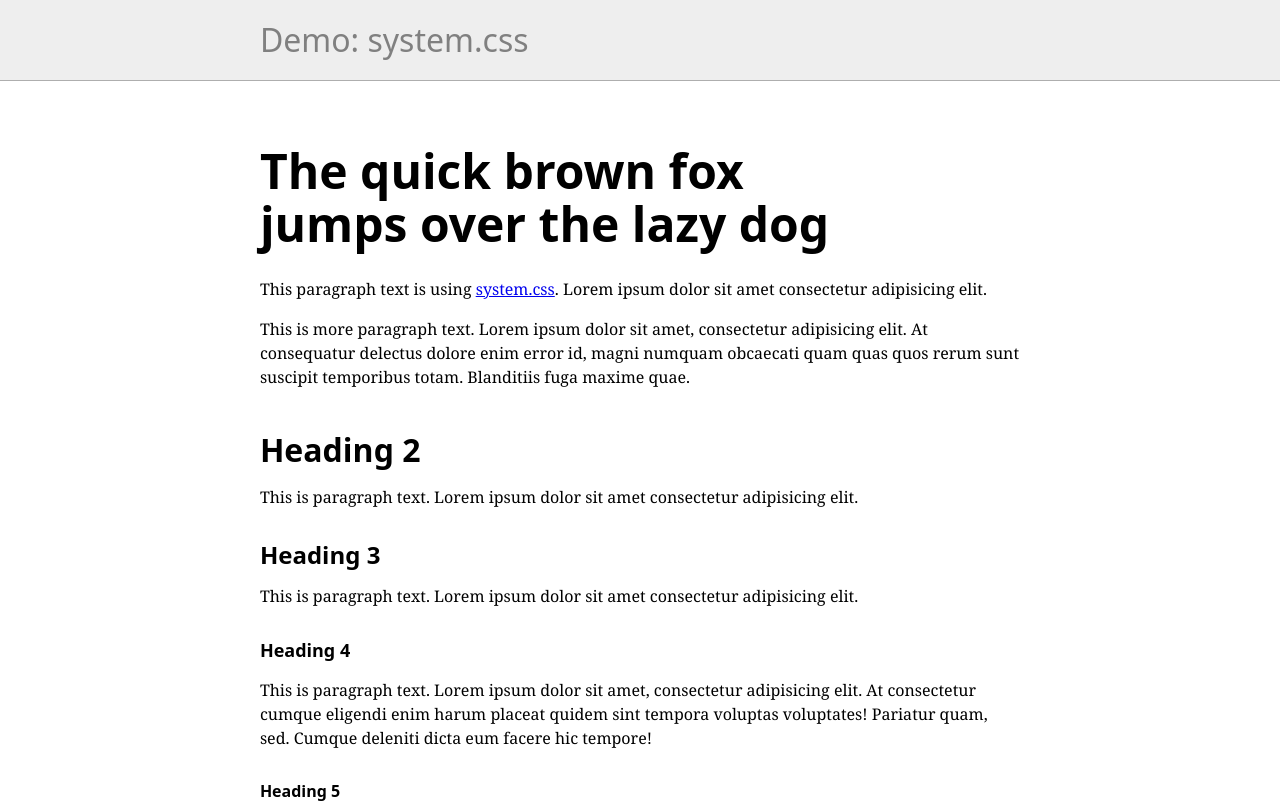
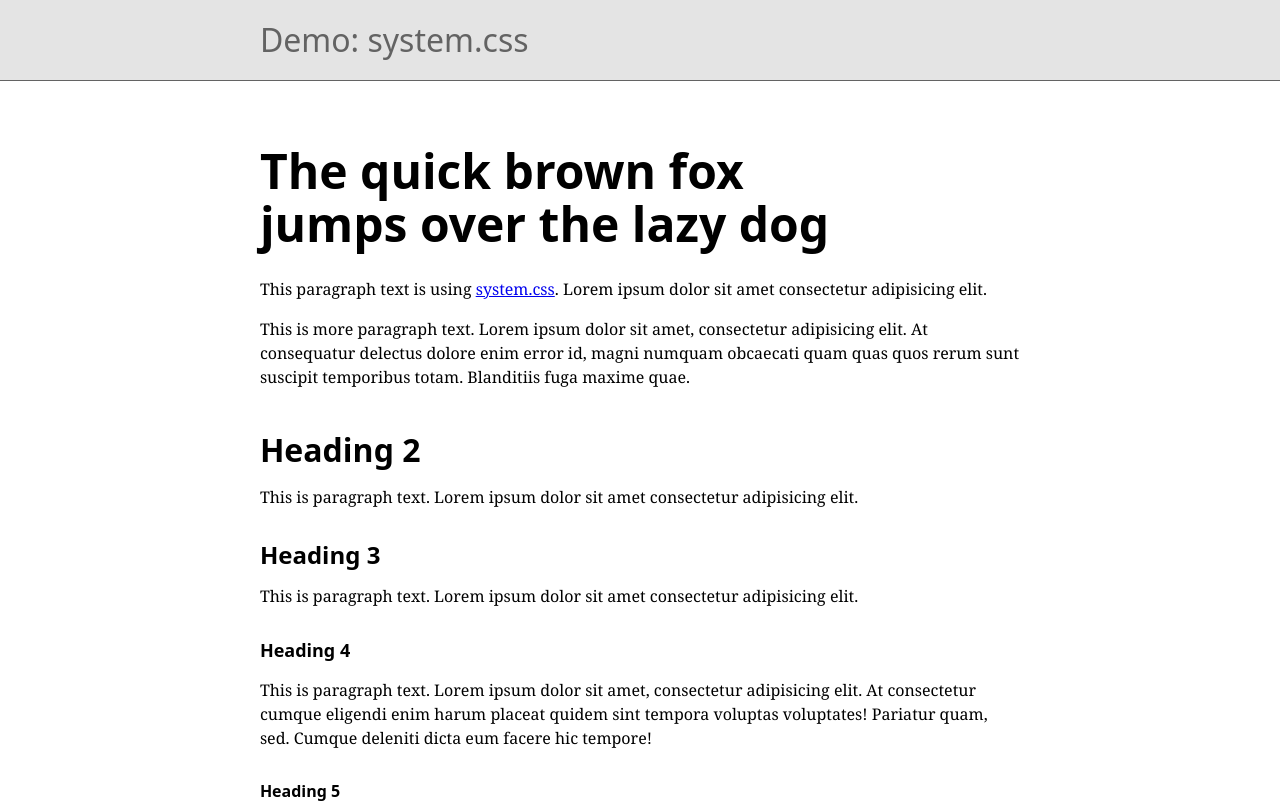
Before and after one commit to dutchcelt/system.css, a plain HTML site: page index.html in a window 1280 px wide. Shown: the top 804 px of the page. Drawn offline with Linux system fonts and the light colour scheme.

Commit message:
Gray values require more contrast

```diff
--- a/system.css
+++ b/system.css
@@ -111,9 +111,9 @@
 
 			/* Additional Colors */
 			/* These are only mixed with system colors */
-			--system-gray-surface: color-mix(in oklab, var(--system-canvas) 95%, var(--system-canvas-text));
-			--system-gray-stroke: color-mix(in oklab, var(--system-canvas) 75%, var(--system-canvas-text));
-			--system-gray-type: color-mix(in oklab, var(--system-canvas) 60%, var(--system-canvas-text));
+			--system-gray-surface: color-mix(in oklab, var(--system-canvas) 92%, var(--system-canvas-text));
+			--system-gray-stroke: color-mix(in oklab, var(--system-canvas) 50%, var(--system-canvas-text));
+			--system-gray-type: color-mix(in oklab, var(--system-canvas) 50%, var(--system-canvas-text));
 			--system-error: color-mix(in oklab, var(--system-active-text) 90%, var(--system-canvas-text));
 			--system-canvas-text-inverted: color-mix(
 				in oklab,
```
